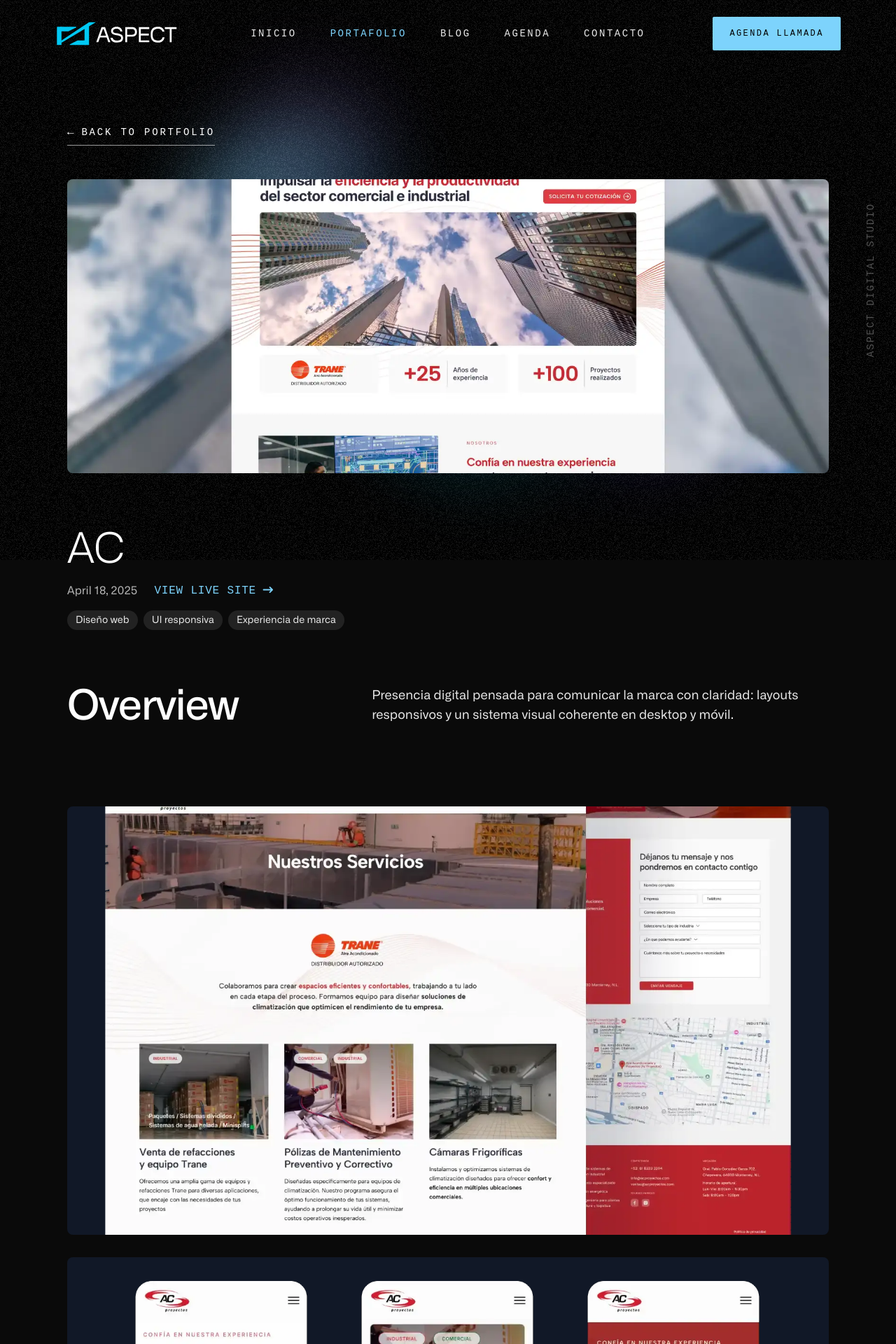
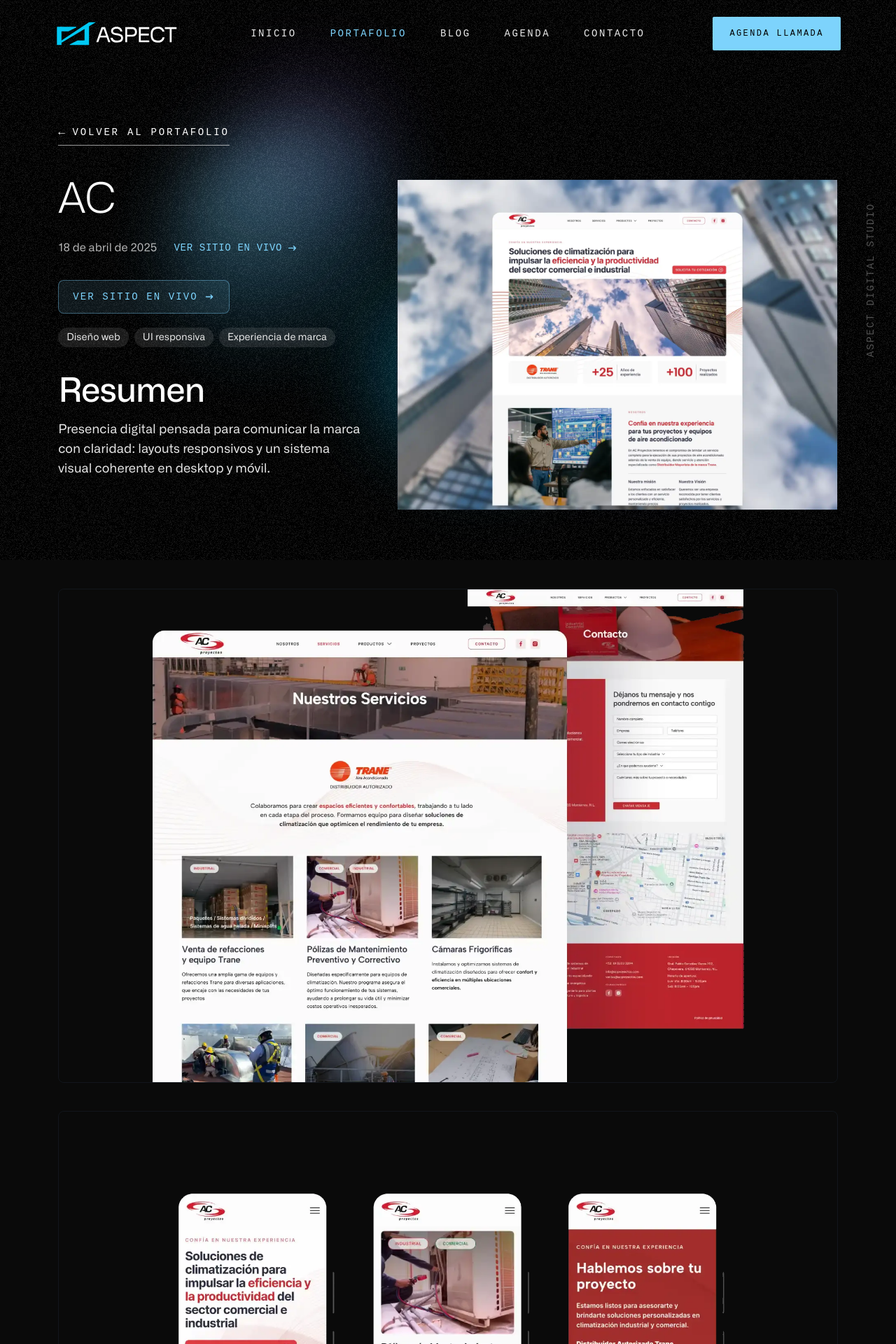
Before and after one commit to ivandiaz92/Raven-Studios, a Next.js app: page /portfolio/ac in a window 1280 px wide. Shown: the top 1920 px of the page at 70% size. Built offline with nearby package versions, Linux system fonts and the light colour scheme; no server answers; a web font is replaced by a local one.

Commit message:
Improve portfolio detail layout and project browsing.
Adds cover and gallery media components, live-site links, a two-column project hero, and rotates related projects so all entries can appear in Explora más proyectos.

```diff
--- a/app/portfolio/[slug]/page.tsx
+++ b/app/portfolio/[slug]/page.tsx
@@ -1,10 +1,11 @@
 import { notFound } from 'next/navigation'
-import Image from 'next/image'
 import Link from 'next/link'
 import { getProjectBySlug, getProjectSlugs, getProjects } from '@/lib/content'
 import PortfolioCard from '@/components/PortfolioCard'
 import ContactSection from '@/components/ContactSection'
-import ExternalLinkIcon from '@/components/ExternalLinkIcon'
+import ProjectMediaImage from '@/components/ProjectMediaImage'
+import VisitSiteLink from '@/components/VisitSiteLink'
+import { SITE_LOCALE } from '@/lib/locale'
 
 export async function generateStaticParams() {
   const slugs = await getProjectSlugs()
@@ -13,7 +14,7 @@
 
 export async function generateMetadata({ params }: { params: { slug: string } }) {
   const project = await getProjectBySlug(params.slug)
-  if (!project) return { title: 'Project Not Found' }
+  if (!project) return { title: 'Proyecto no encontrado' }
   const desc = project.overview ?? project.conclusion ?? ''
   return {
     title: `${project.title} - Aspect`,
@@ -25,7 +26,7 @@
   if (!dateStr) return ''
   try {
     const d = new Date(dateStr)
-    return d.toLocaleDateString('en-US', { year: 'numeric', month: 'long', day: 'numeric' })
+    return d.toLocaleDateString(SITE_LOCALE, { year: 'numeric', month: 'long', day: 'numeric' })
   } catch {
     return dateStr
   }
@@ -34,7 +35,7 @@
 export default async function ProjectDetailPage({ params }: { params: { slug: string } }) {
   const [project, allProjects] = await Promise.all([
     getProjectBySlug(params.slug),
-    getProjects(6),
+    getProjects(),
   ])
   if (!project) notFound()
 
@@ -42,58 +43,58 @@
   const galleryUrls = project.gallery
   const toolsList = project.tools
 
-  const otherProjects = allProjects.filter((p) => p.slug !== project.slug).slice(0, 2)
+  const others = allProjects.filter((p) => p.slug !== project.slug)
+  const currentIndex = allProjects.findIndex((p) => p.slug === project.slug)
+  const otherProjects =
+    others.length <= 2
+      ? others
+      : [
+          others[currentIndex % others.length],
+          others[(currentIndex + 1) % others.length],
+        ]
+  const liveUrl = project.liveUrl?.trim()
 
   return (
-    <div className="pt-20 min-h-screen">
-      <div className="w-[90%] max-w-[90vw] mx-auto px-4 sm:px-6 lg:px-8 py-16 sm:py-20 lg:py-24 max-w-4xl">
+    <div className="min-h-screen pt-20">
+      <div className="mx-auto w-[92%] max-w-[1360px] px-4 py-16 min-[480px]:px-5 sm:px-6 sm:py-20 lg:px-8 lg:py-24">
         <Link
           href="/portfolio"
-          className="inline-flex items-center gap-2 text-white font-mono text-xs sm:text-sm tracking-[0.2em] uppercase hover:text-[#7dd3fc] transition-colors border-b border-white/60 pb-1.5 mb-10 sm:mb-12 hover:border-[#7dd3fc]"
+          className="mb-10 inline-flex items-center gap-2 border-b border-white/60 pb-1.5 font-mono text-xs uppercase tracking-[0.2em] text-white transition-colors hover:border-[#7dd3fc] hover:text-[#7dd3fc] sm:mb-12 sm:text-sm"
         >
-          <span className="text-base" aria-hidden>←</span>
-          Back to Portfolio
+          <span className="text-base" aria-hidden>
+            ←
+          </span>
+          Volver al portafolio
         </Link>
 
-        {imageUrl && (
-          <div className="relative w-full aspect-[16/10] sm:aspect-[2/1] max-h-[420px] rounded-lg overflow-hidden bg-gray-900 mb-14 sm:mb-20">
-            <Image
-              src={imageUrl}
-              alt={project.title}
-              fill
-              className="object-cover"
-              sizes="(max-width: 1024px) 100vw, 90vw"
-              unoptimized
-            />
-          </div>
-        )}
-
-        <header className="mb-14 sm:mb-20">
-          <h1 className="text-4xl sm:text-5xl lg:text-6xl font-display font-light text-white leading-tight mb-4">
+        {/* Texto izquierda · foto derecha */}
+        <div className="mb-16 grid grid-cols-1 items-start gap-10 sm:mb-20 lg:mb-28 lg:grid-cols-12 lg:gap-10 xl:gap-12">
+          <div
+            className={`order-1 flex min-w-0 flex-col gap-8 sm:gap-10 ${
+              imageUrl ? 'lg:col-span-5' : 'lg:col-span-12'
+            }`}
+          >
+            <header>
+              <h1 className="mb-4 font-display text-4xl font-light leading-tight text-white sm:text-5xl lg:text-5xl xl:text-6xl">
                 {project.title}
               </h1>
-          <div className="flex flex-wrap items-center gap-x-6 gap-y-2 text-white/70 text-base">
+              <div className="flex flex-wrap items-center gap-x-6 gap-y-3 text-base text-white/70">
                 {project.date && (
                   <time dateTime={project.date}>{formatProjectDate(project.date)}</time>
                 )}
-            {project.liveUrl && (
-              <a
-                href={project.liveUrl}
-                target="_blank"
-                rel="noopener noreferrer"
-                className="font-mono font-light uppercase text-[#7dd3fc] hover:underline tracking-wider inline-flex items-center gap-1.5"
-              >
-                View Live Site
-                <ExternalLinkIcon className="self-center text-[1.35em] -translate-y-[0.06em]" />
-              </a>
+                {liveUrl && <VisitSiteLink href={liveUrl} />}
+              </div>
+              {liveUrl && (
+                <div className="mt-6">
+                  <VisitSiteLink href={liveUrl} variant="button" />
+                </div>
               )}
-          </div>
               {toolsList.length > 0 && (
-            <div className="flex flex-wrap gap-2 mt-4">
+                <div className="mt-5 flex flex-wrap gap-2">
                   {toolsList.map((tool) => (
                     <span
                       key={tool}
-                  className="px-3 py-1 rounded-full bg-white/10 text-white/90 text-sm"
+                      className="rounded-full bg-white/10 px-3 py-1 text-sm text-white/90"
                     >
                       {tool}
                     </span>
@@ -103,52 +104,55 @@
             </header>
 
             {project.overview && (
-          <section className="mb-20 sm:mb-28 grid grid-cols-1 md:grid-cols-[1fr_60%] gap-10 md:gap-16 items-start">
-            <h2 className="text-4xl sm:text-5xl md:text-6xl font-sans font-medium text-white tracking-tight">
-              Overview
+              <section className="min-w-0">
+                <h2 className="mb-4 font-sans text-3xl font-medium tracking-tight text-white sm:text-4xl lg:text-5xl">
+                  Resumen
                 </h2>
-            <div className="text-white/90 text-base sm:text-lg leading-relaxed whitespace-pre-line min-w-0 w-full max-w-full">
+                <div className="whitespace-pre-line text-base leading-relaxed text-white/90 sm:text-lg [overflow-wrap:anywhere]">
                   {project.overview}
                 </div>
               </section>
             )}
+          </div>
+
+          {imageUrl && (
+            <div className="order-2 min-w-0 w-full lg:col-span-7">
+              <ProjectMediaImage src={imageUrl} alt={project.title} priority emphasis />
+            </div>
+          )}
+        </div>
 
         {galleryUrls.length > 0 && (
           <section className="mb-16 sm:mb-24">
-            <div className="flex flex-col gap-8">
+            <div className="flex flex-col gap-8 sm:gap-10">
               {galleryUrls.map((url, i) => (
-                <div key={i} className="relative aspect-video w-full rounded-lg overflow-hidden bg-gray-900">
-                  <Image
+                <ProjectMediaImage
+                  key={url}
                   src={url}
-                    alt={`${project.title} gallery ${i + 1}`}
-                    fill
-                    className="object-cover"
-                    sizes="100vw"
-                    unoptimized
+                  alt={`${project.title} — imagen ${i + 1}`}
                 />
-                </div>
               ))}
             </div>
           </section>
         )}
 
         {project.conclusion && (
-          <section className="grid grid-cols-1 md:grid-cols-[1fr_60%] gap-10 md:gap-16 items-start">
-            <h2 className="text-4xl sm:text-5xl md:text-6xl font-sans font-medium text-white tracking-tight">
-              Conclusion
+          <section className="grid grid-cols-1 items-start gap-10 md:grid-cols-[1fr_60%] md:gap-16">
+            <h2 className="font-sans text-4xl font-medium tracking-tight text-white sm:text-5xl md:text-6xl">
+              Resultado
             </h2>
-            <div className="text-white/90 text-base sm:text-lg leading-relaxed whitespace-pre-line min-w-0 w-full max-w-full">
+            <div className="min-w-0 w-full max-w-full whitespace-pre-line text-base leading-relaxed text-white/90 sm:text-lg [overflow-wrap:anywhere]">
               {project.conclusion}
             </div>
           </section>
         )}
 
         {otherProjects.length > 0 && (
-          <section className="mt-20 sm:mt-28 pt-16 sm:pt-20 border-t border-gray-800">
-            <h2 className="text-3xl sm:text-4xl font-display font-light text-white mb-8 sm:mb-10">
-              Explore more Projects
+          <section className="mt-20 border-t border-gray-800 pt-16 sm:mt-28 sm:pt-20">
+            <h2 className="mb-8 font-display text-3xl font-light text-white sm:mb-10 sm:text-4xl">
+              Explora más proyectos
             </h2>
-            <div className="grid grid-cols-1 sm:grid-cols-2 gap-6 sm:gap-8">
+            <div className="grid grid-cols-1 gap-6 sm:grid-cols-2 sm:gap-8">
               {otherProjects.map((p, i) => (
                 <PortfolioCard key={p.slug} project={p} index={i} />
               ))}
--- a/components/PortfolioCard.tsx
+++ b/components/PortfolioCard.tsx
@@ -5,6 +5,7 @@
 import Image from 'next/image'
 import { gsap } from 'gsap'
 import { ScrollTrigger } from 'gsap/ScrollTrigger'
+import VisitSiteLink from '@/components/VisitSiteLink'
 import type { Project } from '@/lib/content'
 
 gsap.registerPlugin(ScrollTrigger)
@@ -39,13 +40,14 @@
   const imageUrl = project.coverImage
   const name = project.title
   const overview = project.overview ?? ''
+  const liveUrl = project.liveUrl?.trim()
 
   return (
-    <Link href={`/portfolio/${project.slug}`}>
-      <div
-        ref={cardRef}
-        className="group relative overflow-hidden rounded-lg border border-gray-800 bg-gray-900/80 hover:border-[#7dd3fc]/50 transition-all duration-300"
-      >
+    <div
+      ref={cardRef}
+      className="group overflow-hidden rounded-lg border border-gray-800 bg-gray-900/80 transition-all duration-300 hover:border-[#7dd3fc]/50"
+    >
+      <Link href={`/portfolio/${project.slug}`} className="block">
         {imageUrl ? (
           <div className="relative h-64 overflow-hidden">
             <Image
@@ -59,21 +61,24 @@
             <div className="absolute inset-0 bg-gradient-to-t from-black/80 via-black/40 to-transparent" />
           </div>
         ) : (
-          <div className="relative h-64 bg-gradient-to-br from-gray-800 to-gray-900 flex items-center justify-center border-b border-gray-800">
-            <span className="text-gray-500 font-mono text-xs">Project</span>
+          <div className="relative flex h-64 items-center justify-center border-b border-gray-800 bg-gradient-to-br from-gray-800 to-gray-900">
+            <span className="font-mono text-xs text-gray-500">Proyecto</span>
           </div>
         )}
         <div className="p-6">
-          <h3 className="text-xl font-display font-light mb-2 text-white group-hover:text-[#7dd3fc] transition-colors">
+          <h3 className="mb-2 font-display text-xl font-light text-white transition-colors group-hover:text-[#7dd3fc]">
             {name}
           </h3>
           {overview && (
-            <p className="text-white/70 text-sm mb-4 line-clamp-2">
-              {overview}
-            </p>
+            <p className="mb-4 line-clamp-2 text-sm text-white/70">{overview}</p>
           )}
         </div>
-      </div>
-    </Link>
+      </Link>
+      {liveUrl && (
+        <div className="border-t border-gray-800/80 px-6 pb-5 pt-0">
+          <VisitSiteLink href={liveUrl} className="mt-1" />
+        </div>
+      )}
+    </div>
   )
 }
--- a/components/PortfolioScrollSection.tsx
+++ b/components/PortfolioScrollSection.tsx
@@ -3,6 +3,7 @@
 import Link from 'next/link'
 import Image from 'next/image'
 import ExternalLinkIcon from '@/components/ExternalLinkIcon'
+import VisitSiteLink from '@/components/VisitSiteLink'
 import type { Project } from '@/lib/content'
 
 interface PortfolioScrollSectionProps {
@@ -21,35 +22,45 @@
       {/* Left: sticky title + subtitle */}
       <div className="lg:col-span-5 flex flex-col justify-center px-6 sm:px-10 lg:px-14 py-16 lg:py-0 lg:sticky lg:top-0 lg:h-screen">
         <h2 className="title-entrance text-5xl sm:text-6xl lg:text-7xl xl:text-8xl font-display font-light text-white leading-tight">
-          Portfolio
+          Portafolio
         </h2>
-        <p className="fade-in-up text-lg sm:text-xl text-white/70 mt-4 max-w-md" data-delay="0.1">
-          Selected work — scroll to explore
-        </p>
+        <div className="fade-in-up mt-4 max-w-md space-y-1" data-delay="0.1">
+          <p className="text-lg sm:text-xl text-white/70 leading-relaxed">
+            Proyectos seleccionados
+          </p>
+          <p className="text-lg sm:text-xl text-white/70 leading-relaxed">
+            Desliza para explorar
+          </p>
+        </div>
       </div>
 
       {/* Right: vertical stack of project slides (each 100vh) */}
       <div className="lg:col-span-7 flex flex-col">
         {projects.length === 0 ? (
           <div className="min-h-screen flex items-center justify-center px-6 py-16">
-            <p className="text-gray-500 font-mono text-sm">No projects yet.</p>
+            <p className="text-gray-500 font-mono text-sm">Aún no hay proyectos.</p>
           </div>
         ) : (
           projects.map((project) => {
             const imageUrl = project.coverImage
+            const liveUrl = project.liveUrl?.trim()
             return (
-              <Link
+              <div
                 key={project.slug}
-                href={`/portfolio/${project.slug}`}
-                className="group relative min-h-screen flex flex-col justify-end p-6 sm:p-10 lg:p-14 border-t border-gray-800/50 first:border-t-0 overflow-hidden"
+                className="group relative flex min-h-screen flex-col justify-end overflow-hidden border-t border-gray-800/50 p-6 first:border-t-0 sm:p-10 lg:p-14"
               >
-                <div className="absolute inset-0">
+                <Link
+                  href={`/portfolio/${project.slug}`}
+                  className="absolute inset-0 z-0"
+                  aria-label={`Ver proyecto ${project.title}`}
+                />
+                <div className="absolute inset-0 z-0">
                   {imageUrl ? (
                     <Image
                       src={imageUrl}
-                      alt={project.title}
+                      alt=""
                       fill
-                      className="object-cover opacity-60 group-hover:opacity-80 transition-opacity duration-500"
+                      className="object-cover opacity-60 transition-opacity duration-500 group-hover:opacity-80"
                       sizes="(max-width: 1024px) 100vw, 58vw"
                       unoptimized
                     />
@@ -57,34 +68,40 @@
                     <div className="absolute inset-0 bg-gradient-to-br from-gray-800 to-gray-900" />
                   )}
                 </div>
-                <div className="absolute inset-0 bg-gradient-to-t from-black/90 via-black/40 to-transparent pointer-events-none" />
+                <div className="pointer-events-none absolute inset-0 z-[1] bg-gradient-to-t from-black/90 via-black/40 to-transparent" />
                 <div className="relative z-10">
-                  <h3 className="text-3xl sm:text-4xl lg:text-5xl font-display font-light text-white mb-3">
+                  <h3 className="mb-3 font-display text-3xl font-light text-white sm:text-4xl lg:text-5xl">
                     {project.title}
                   </h3>
                   {project.overview && (
-                    <p className="text-sm sm:text-base text-white/80 line-clamp-2 max-w-xl mb-3">
+                    <p className="mb-3 line-clamp-2 max-w-xl text-sm text-white/80 sm:text-base">
                       {project.overview}
                     </p>
                   )}
                   {project.tools.length > 0 && (
-                    <div className="flex flex-wrap gap-2 mb-4">
+                    <div className="mb-4 flex flex-wrap gap-2">
                       {project.tools.map((tool) => (
                         <span
                           key={tool}
-                          className="px-2.5 py-1 rounded-full bg-white/10 text-white/90 text-xs"
+                          className="rounded-full bg-white/10 px-2.5 py-1 text-xs text-white/90"
                         >
                           {tool}
                         </span>
                       ))}
                     </div>
                   )}
-                  <span className="inline-flex items-center gap-2 text-[#7dd3fc] font-mono text-xs sm:text-sm tracking-wider uppercase">
-                    View project
-                    <ExternalLinkIcon className="text-lg" />
-                  </span>
+                  <div className="pointer-events-auto flex flex-wrap items-center gap-x-6 gap-y-3">
+                    <Link
+                      href={`/portfolio/${project.slug}`}
+                      className="inline-flex min-h-11 items-center gap-2 font-mono text-xs uppercase tracking-wider text-[#7dd3fc] sm:text-sm"
+                    >
+                      Ver proyecto
+                      <ExternalLinkIcon className="text-lg" />
+                    </Link>
+                    {liveUrl && <VisitSiteLink href={liveUrl} />}
+                  </div>
                 </div>
-              </Link>
+              </div>
             )
           })
         )}
--- a/components/ProjectCarousel.tsx
+++ b/components/ProjectCarousel.tsx
@@ -132,7 +132,7 @@
     return (
       <div className="w-full overflow-hidden py-12">
         <div className="text-center text-gray-500 font-mono text-sm max-w-md mx-auto space-y-2">
-          <p>No projects showing yet.</p>
+          <p>Aún no hay proyectos para mostrar.</p>
           <p className="text-xs text-gray-600 mt-3">Add project JSON files in content/projects.</p>
         </div>
       </div>
--- /dev/null
+++ b/components/ProjectMediaImage.tsx
@@ -0,0 +1,39 @@
+import Image from 'next/image'
+
+interface ProjectMediaImageProps {
+  src: string
+  alt: string
+  priority?: boolean
+  /** Hero cover on project detail */
+  emphasis?: boolean
+}
+
+export default function ProjectMediaImage({
+  src,
+  alt,
+  priority = false,
+  emphasis = false,
+}: ProjectMediaImageProps) {
+  return (
+    <div className="w-full rounded-lg border border-gray-800/40 bg-transparent">
+      <Image
+        src={src}
+        alt={alt}
+        width={0}
+        height={0}
+        sizes={
+          emphasis
+            ? '(max-width: 1024px) 92vw, 640px'
+            : '(max-width: 1024px) 96vw, 1200px'
+        }
+        className={`mx-auto block h-auto w-full object-contain object-center ${
+          emphasis
+            ? 'max-h-[min(70vh,800px)]'
+            : 'max-h-[min(88vh,1200px)]'
+        }`}
+        unoptimized
+        priority={priority}
+      />
+    </div>
+  )
+}
--- /dev/null
+++ b/components/VisitSiteLink.tsx
@@ -0,0 +1,40 @@
+import ExternalLinkIcon from '@/components/ExternalLinkIcon'
+
+interface VisitSiteLinkProps {
+  href: string
+  className?: string
+  /** Mono uppercase (default) or button-style CTA */
+  variant?: 'inline' | 'button'
+}
+
+export default function VisitSiteLink({
+  href,
+  className = '',
+  variant = 'inline',
+}: VisitSiteLinkProps) {
+  if (variant === 'button') {
+    return (
+      <a
+        href={href}
+        target="_blank"
+        rel="noopener noreferrer"
+        className={`inline-flex min-h-12 items-center justify-center gap-2 rounded-lg border border-[#7dd3fc]/40 bg-[#7dd3fc]/10 px-5 py-3 font-mono text-xs uppercase tracking-[0.15em] text-[#7dd3fc] transition-colors hover:border-[#7dd3fc]/70 hover:bg-[#7dd3fc]/20 focus-visible:outline-none focus-visible:ring-2 focus-visible:ring-[#7dd3fc] focus-visible:ring-offset-2 focus-visible:ring-offset-black sm:text-sm ${className}`}
+      >
+        Ver sitio en vivo
+        <ExternalLinkIcon className="text-base" />
+      </a>
+    )
+  }
+
+  return (
+    <a
+      href={href}
+      target="_blank"
+      rel="noopener noreferrer"
+      className={`inline-flex min-h-11 items-center gap-1.5 font-mono text-xs uppercase tracking-wider text-[#7dd3fc] transition-colors hover:underline sm:text-sm ${className}`}
+    >
+      Ver sitio en vivo
+      <ExternalLinkIcon className="text-[1.2em]" />
+    </a>
+  )
+}
```
Lines whose indentation alone changed are shown as unchanged.
